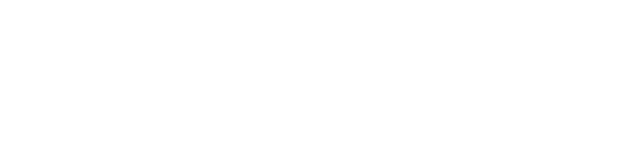
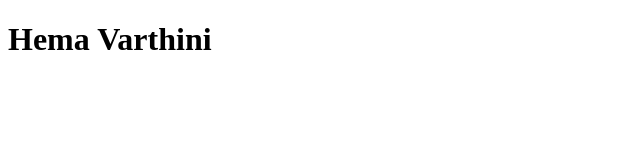
Before and after one commit to HemaVarthiniS/Sample, a plain HTML site: page index.html in a window 1280 px wide. Shown: the whole page, without its empty margins (0-640 px from the left). Drawn offline with Linux system fonts and the light colour scheme.

Commit message:
fix: changed the full name

```diff
--- a/index.html
+++ b/index.html
@@ -6,6 +6,6 @@
     <title>Document</title>
 </head>
 <body>
-
+    <h1>Hema Varthini</h1>
 </body>
 </html>
```
